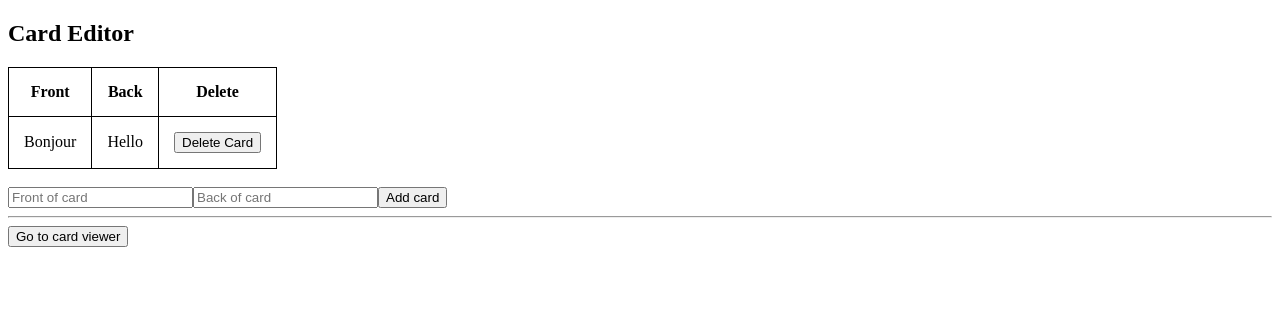
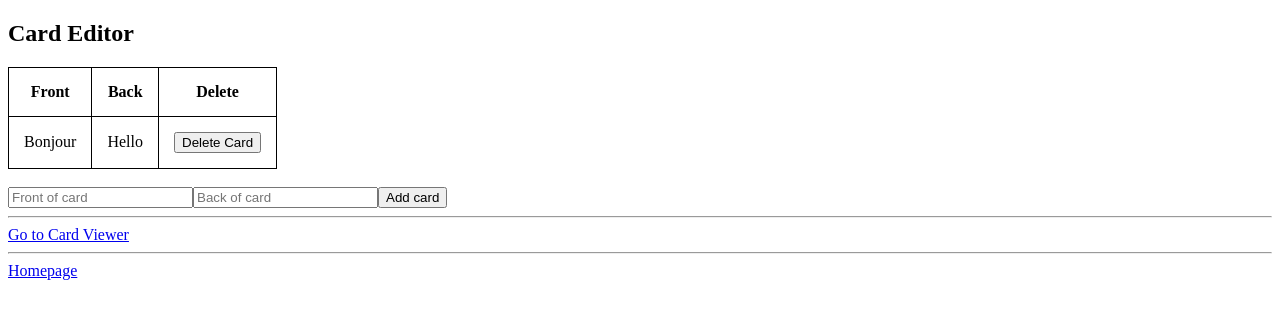
Before and after one commit to AditiR-42/datamatchbootcamp, a React (Create React App) app: page /editor in a window 1280 px wide. Shown: the top 318 px of the page. Built offline with nearby package versions, Linux system fonts and the light colour scheme; no server answers.

Commit message:
Add homepage and connect Firebase and React with React-Redux-Firebase

```diff
--- a/src/App.js
+++ b/src/App.js
@@ -2,6 +2,9 @@
 import React from 'react';
 import CardEditor from './CardEditor';
 import CardViewer from './CardViewer';
+import Homepage from './Homepage';
+
+import { Switch, Route } from 'react-router-dom';
 
 class App extends React.Component {
   constructor(props) {
@@ -11,7 +14,6 @@
         {front: 'Bonjour', back: 'Hello'},
       ],
       currentIndex: 0,
-      editor: true,
     };
   }
 
@@ -32,24 +34,29 @@
     }
   }
 
-  switchMode = () => this.setState({editor: !this.state.editor});
-
   render() {
-    if (this.state.editor) {
-      return (<CardEditor
-      addCard={this.addCard}
-      cards={this.state.cards}
-      deleteCard={this.deleteCard}
-      switchMode={this.switchMode}
-      />);
-    }
-    else {
-      return (<CardViewer
-      switchMode={this.switchMode}
-      cards={this.state.cards}
-      displayFront={this.displayFront}
-      />);
-    }
+    return (
+      <Switch>
+        <Route exact path="/homepage">
+          <Homepage
+            cards={this.state.cards}
+          />
+        </Route>
+        <Route exact path="/editor">
+          <CardEditor
+            addCard={this.addCard}
+            cards={this.state.cards}
+            deleteCard={this.deleteCard}
+          />
+        </Route>
+        <Route exact path="/viewer">
+          <CardViewer
+            cards={this.state.cards}
+            displayFront={this.displayFront}
+          />
+        </Route>
+      </Switch>
+    );
   }
 }
 
--- a/src/CardEditor.js
+++ b/src/CardEditor.js
@@ -1,5 +1,7 @@
 import React from 'react';
 import './CardEditor.css';
+
+import {Link} from 'react-router-dom';
 
 class CardEditor extends React.Component {
     constructor(props) {
@@ -64,7 +66,9 @@
                 value={this.state.back}/>
                 <button onClick={this.addCard}>Add card</button>
                 <hr />
-                <button onClick={this.props.switchMode}>Go to card viewer</button>
+                <Link to="/viewer">Go to Card Viewer</Link>
+                <hr />
+                <Link to="/homepage">Homepage</Link>
             </div>
         );
     }
--- a/src/CardViewer.js
+++ b/src/CardViewer.js
@@ -1,5 +1,7 @@
 import React from 'react';
 import './CardViewer.css';
+
+import {Link} from 'react-router-dom';
 
 class CardViewer extends React.Component {
     constructor(props) {
@@ -58,7 +60,9 @@
             Next Card
         </button>
         <hr />
-        <button onClick={this.props.switchMode}>Go to card editor</button>
+        <Link to="/editor">Go to Card Editor</Link>
+        <hr />
+        <Link to="/homepage">Homepage</Link>
       </div>
     );
   }
--- /dev/null
+++ b/src/Homepage.css
@@ -0,0 +1,3 @@
+body {
+    font-family: Montserrat;
+}
--- /dev/null
+++ b/src/Homepage.js
@@ -0,0 +1,25 @@
+import React from 'react';
+import './Homepage.css';
+
+import {Link} from 'react-router-dom';
+
+class Homepage extends React.Component {
+    constructor(props) {
+        super(props);
+        this.state = {};
+    }
+
+    render() {
+        return(
+            <div>
+                <h2>Homepage</h2>
+                <hr />
+                <Link to="/editor">Go to Card Editor</Link>
+                <hr />
+                <Link to="/viewer">Go to Card Viewer</Link>
+            </div>
+        );
+    }
+}
+
+export default Homepage;
--- a/src/index.js
+++ b/src/index.js
@@ -2,5 +2,59 @@
 import ReactDOM from 'react-dom';
 import App from './App';
 
-ReactDOM.render(<App />,
-  document.getElementById('root'));
+import { BrowserRouter } from 'react-router-dom';
+
+import { Provider } from 'react-redux';
+import firebase from 'firebase/app';
+import { createStore, combineReducers } from 'redux';
+import {
+  ReactReduxFirebaseProvider,
+  firebaseReducer,
+} from 'react-redux-firebase';
+import {composeWithDevTools} from 'redux-devtools-extension';
+
+const firebaseConfig = {
+  apiKey: "AIzaSyAqshYs6pTEXQuQGPcBmXmFNkHLf-zqai8",
+  authDomain: "bootcamp-92234.firebaseapp.com",
+  databaseURL: "https://bootcamp-92234-default-rtdb.firebaseio.com",
+  projectId: "bootcamp-92234",
+  storageBucket: "bootcamp-92234.appspot.com",
+  messagingSenderId: "327812740359",
+  appId: "1:327812740359:web:bcdc2cefb5df8755de41a2"
+};
+
+firebase.initializeApp(firebaseConfig);
+
+// Add firebase to reducers
+const rootReducer = combineReducers({
+  firebase: firebaseReducer
+  // firestore: firestoreReducer // <- needed if using firestore
+});
+
+// Create store with reducers
+const store = createStore(rootReducer, composeWithDevTools());
+
+// react-redux-firebase config
+const rrfConfig = {
+  userProfile: 'users',
+  // useFirestoreForProfile: true // Firestore for Profile instead of Realtime DB
+  // enableClaims: true // Get custom claims along with the profile
+};
+
+const rrfProps = {
+  firebase,
+  config: rrfConfig,
+  dispatch: store.dispatch,
+  // createFirestoreInstance // <- needed if using firestore
+};
+
+ReactDOM.render(
+  <Provider store={store}>
+    <ReactReduxFirebaseProvider {...rrfProps}>
+      <BrowserRouter>
+        <App />
+      </BrowserRouter>
+      </ReactReduxFirebaseProvider>
+  </Provider>,
+  document.getElementById('root'),
+);
```
Also changed, not shown: package.json (+8 -0 lines), 1 other file (tests, documents, lock files or other folders).
